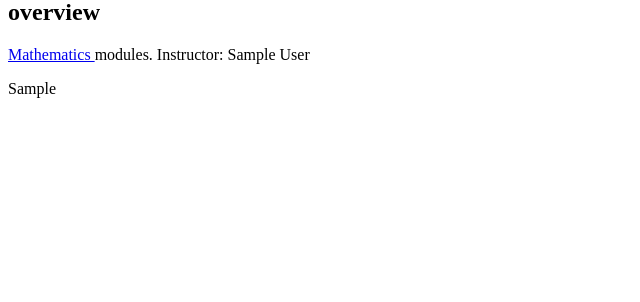
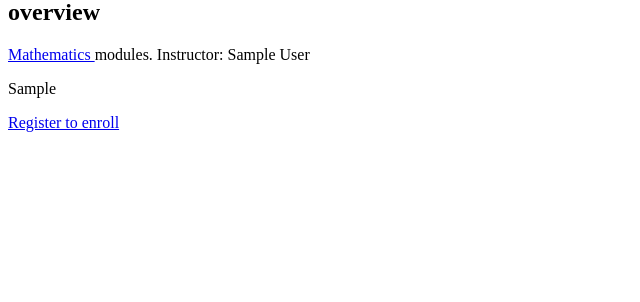
Before and after one commit to mszahan/elearn_dj5, a Django app: a page that uses templates/base.html in a window 1280 px wide. Shown: the part 141-443 px from the top of the page, without its empty margins (0-640 px from the left). Run offline with Django 5.2, Linux system fonts and the light colour scheme; data comes from the database, SQL or seed files in the repository; tables that the repository leaves empty hold one stand-in row (values such as "Sample post").

Commit message:
added enroll option for the students

```diff
--- a/courses/models.py
+++ b/courses/models.py
@@ -21,7 +21,7 @@ class Course(models.Model):
     slug = models.SlugField(max_length=250, unique=True)
     overview = models.TextField(blank=True)
     created = models.DateTimeField(auto_now_add=True)
-
+    students = models.ManyToManyField(User, related_name='courses_joined', blank=True)
     class Meta:
         ordering = ['-created']
 
--- a/courses/views.py
+++ b/courses/views.py
@@ -7,10 +7,11 @@ from django.views.generic.edit import CreateView, UpdateView, DeleteView
 from django.views.generic.list import ListView
 from django.views.generic.detail import DetailView
 from django.forms.models import modelform_factory
+from braces.views import CsrfExemptMixin, JSONRequestResponseMixin
 from django.db.models import Count
 from .models import Course, Module, Content, Subject
 from .forms import ModuleFormSet
-from braces.views import CsrfExemptMixin, JSONRequestResponseMixin
+from students.forms import CourseEnrollForm
 
 
 
@@ -173,3 +174,8 @@ class CourseListView(TemplateResponseMixin, View):
 class CourseDetailView(DetailView):
     model = Course
     template_name = 'courses/course/detail.html'
+
+    def get_context_data(self, **kwargs):
+        context = super().get_context_data(**kwargs)
+        context['enroll_form'] = CourseEnrollForm(initial={'course':self.object})
+        return context
--- /dev/null
+++ b/students/forms.py
@@ -0,0 +1,9 @@
+from django import forms
+from courses.models import Course
+
+class CourseEnrollForm(forms.Form):
+    course = forms.ModelChoiceField(queryset=Course.objects.none(),
+                                     widget=forms.HiddenInput)
+    def __init__(self, *args, **kwargs):
+        super(CourseEnrollForm, self).__init__(*args, **kwargs)
+        self.fields['course'].queryset = Course.objects.all()
--- a/students/urls.py
+++ b/students/urls.py
@@ -4,4 +4,5 @@ from . import views
 
 urlpatterns = [
     path('register/', views.StudentRegistrationView.as_view(), name='student_registration'),
+    path('enroll-course/', views.StudentEnrollCourseView.as_view(), name='student_enroll_course'),
 ]
--- a/templates/base.html
+++ b/templates/base.html
@@ -20,6 +20,7 @@
             {% if request.user.is_authenticated %}
             <li>
                 <form action="{% url 'logout' %}" method="post">
+                    {% csrf_token %}
                     <button type="submit">Sign out</button>
                 </form>
             </li>
--- a/templates/courses/course/detail.html
+++ b/templates/courses/course/detail.html
@@ -23,6 +23,17 @@
                 Instructor: {{object.owner.get_full_name}}
             </p>
             {{object.overview|linebreaks}}
+
+            {% if request.user.is_authenticated %}
+                <form action="{% url 'student_enroll_course' %}" method="post">
+                    {{ enroll_form }}
+                    {% csrf_token %}
+                    <input type="submit" value="Enroll now">
+                </form>
+            {% else %}
+                <a href="{% url 'student_registration' %}" class="button">Register to enroll</a>
+            {% endif %}
+
         </div>
     {% endwith %}
 
```
Also changed, not shown: students/views.py (+16 -1 lines), courses/migrations/0005_course_students.py (added).
